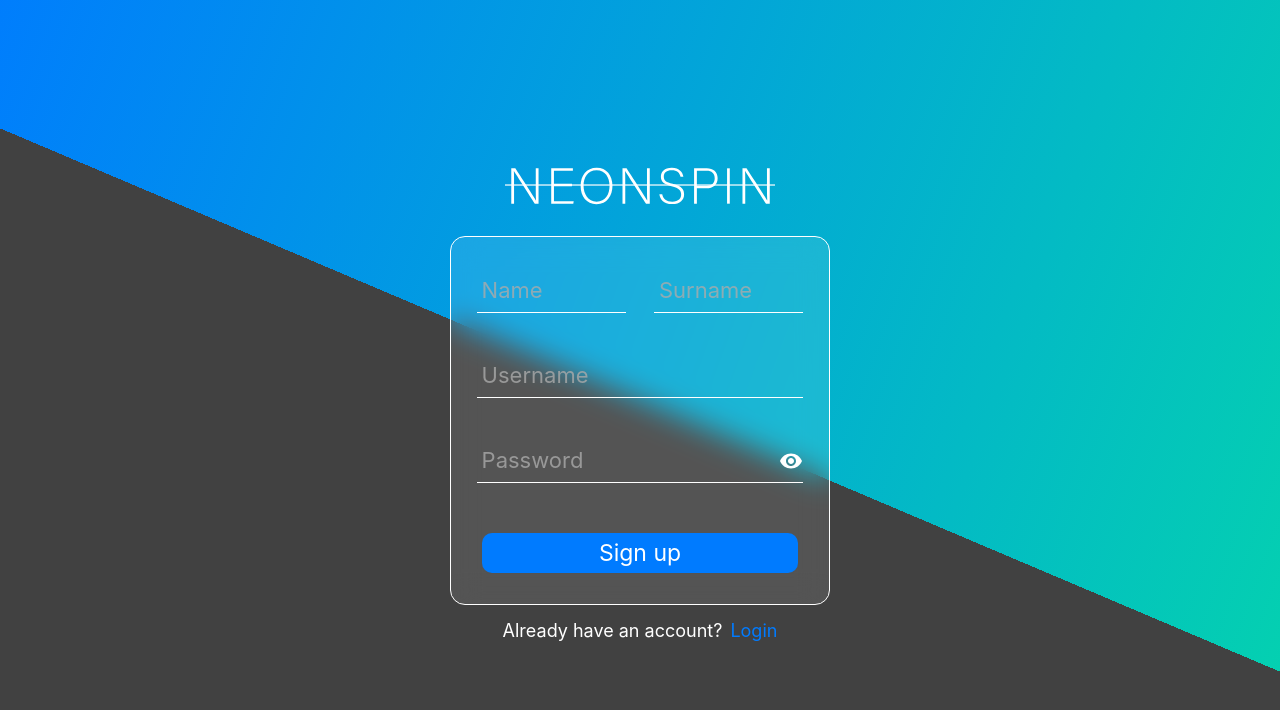
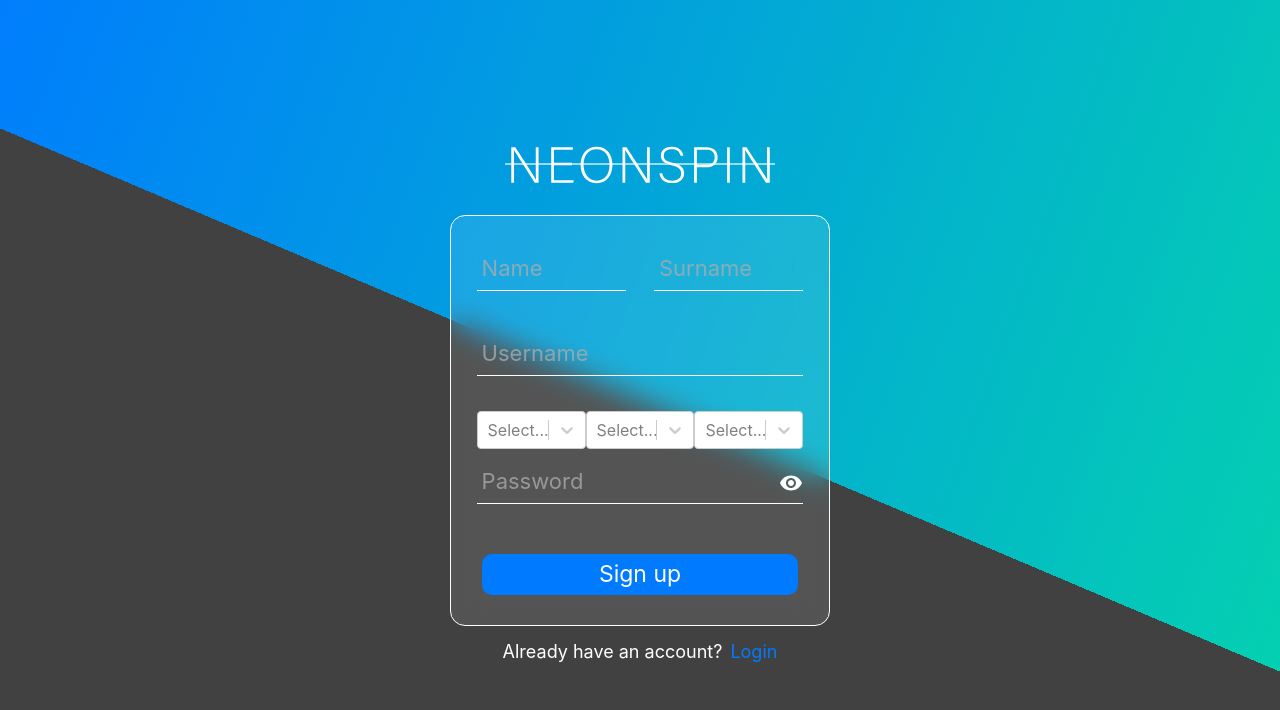
Before and after one commit to DTIGitOne/roulette-frontend, a React (Create React App) app: page /Signup in a window 1280 px wide. Shown: the top 710 px of the page. Built offline with nearby package versions, Linux system fonts and the light colour scheme; no server answers.

Commit message:
feat: test push

```diff
--- a/package.json
+++ b/package.json
@@ -21,6 +21,7 @@
     "react-redux": "^9.1.2",
     "react-router-dom": "^6.24.1",
     "react-scripts": "5.0.1",
+    "react-select": "^5.8.0",
     "socket.io-client": "^4.7.5",
     "typescript": "^4.9.5",
     "web-vitals": "^2.1.4"
--- a/src/Sites/Signup.tsx
+++ b/src/Sites/Signup.tsx
@@ -6,6 +6,22 @@
 import { loginUser } from '../Api/Api';
 import { CircularProgress } from '@mui/material';
 import { useNavigate } from 'react-router-dom';
+import Select from 'react-select';
+
+const options = [
+   { value: "01", label: '1' },
+   { value: '02', label: '2' },
+   { value: '03', label: '3' },
+   { value: '04', label: '4' },
+   { value: '05', label: '5' },
+   { value: '06', label: '6' },
+   { value: '07', label: '7' },
+   { value: '08', label: '8' },
+   { value: '09', label: '9' },
+   { value: '10', label: '10' },
+   { value: '11', label: '11' },
+   { value: '12', label: '12' }
+ ]
 
 const SignupPage:FC = () => {
    const [name, setName] = useState("");
@@ -94,6 +110,11 @@
                      <input onChange={(e) => handleUsername(e.target.value)} value={username} type="text" id="username" placeholder='Username' name="username" />
                      <div className='passwordErrorBox'>{usernameError}</div>
                   </div>
+                  <div className=" relative flex">
+                   <Select options={options} />
+                   <Select options={options} />
+                   <Select options={options} />
+                  </div>
                   <div className="form-group">
                      <input onChange={(e) => handlePassword(e.target.value)} value={password} type={showPassword ? "text" : "password"} id="password" placeholder='Password' name="password" />
                      <button className='showPasswordButton' type="button" onClick={toggleShowPassword}>
```
Also changed, not shown: 1 other file (tests, documents, lock files or other folders).
